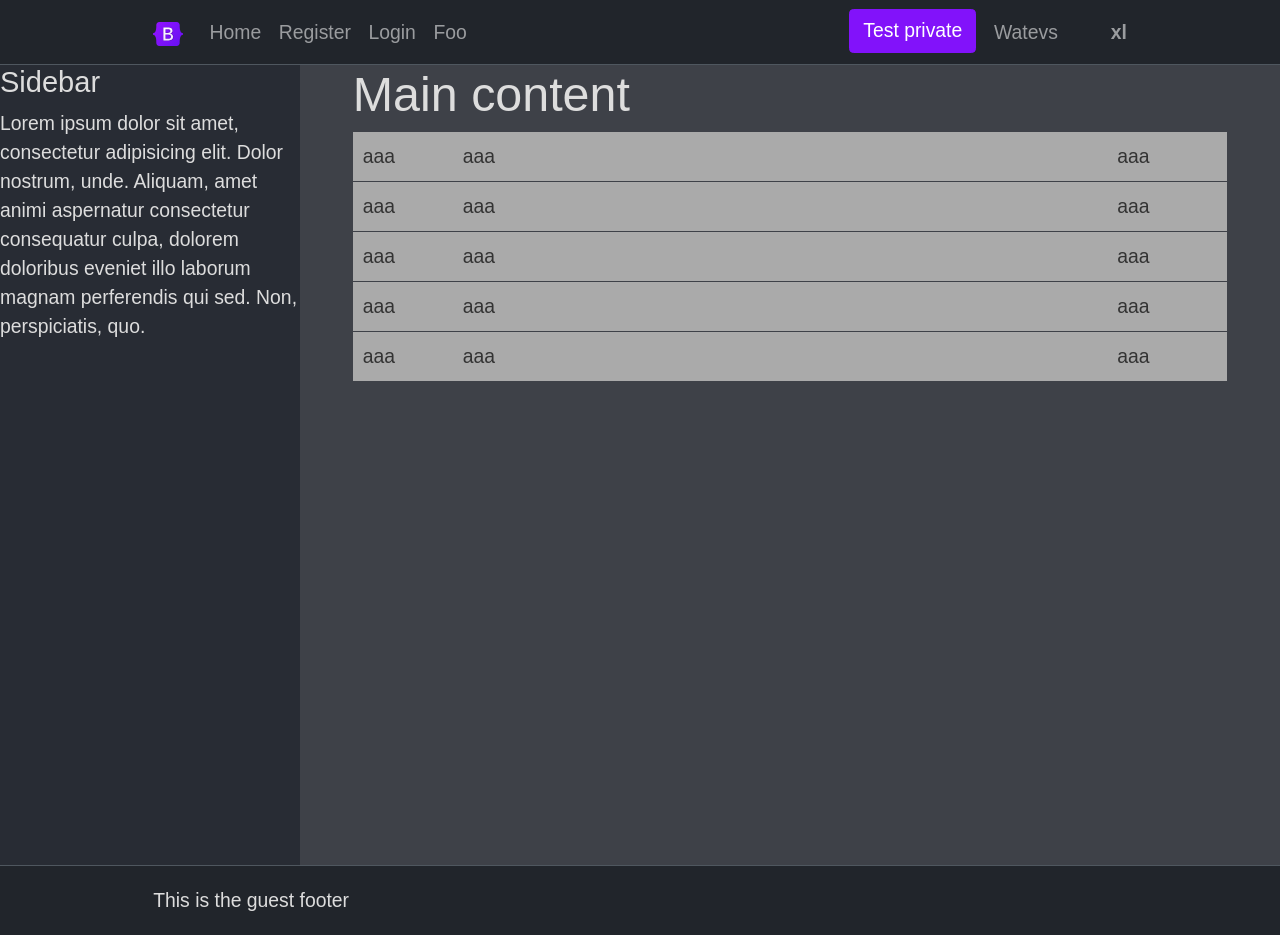
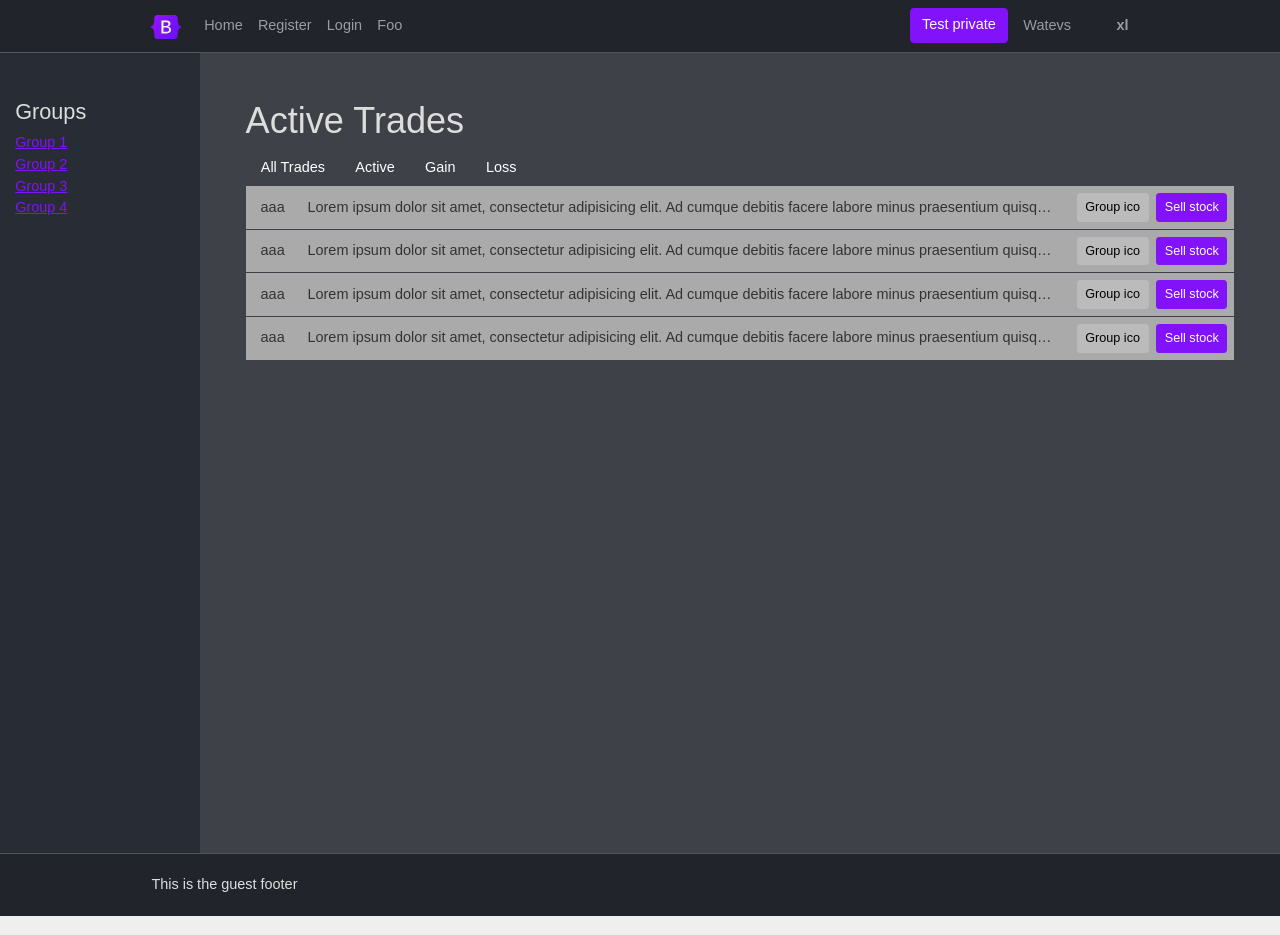
Before and after one commit to dropkickdev/stonksnote-react, a React (Create React App) app: page /trades in a window 1280 px wide. Built offline with nearby package versions, Linux system fonts and the light colour scheme; a web font is replaced by a local one.

Commit message:
Style upgrades

```diff
--- a/src/assets/scss/App.scss
+++ b/src/assets/scss/App.scss
@@ -19,6 +19,7 @@ Divider: cybermedium
 @import 'bootstrap_imports';
 @import 'init';
 
+
 html, body {background:$bg-gray;}
 
 #header {}
@@ -32,15 +33,17 @@ html, body {background:$bg-gray;}
 #content {
     &.left-sb {display:grid; height:100vh;
         @include media-breakpoint-up(md) {
-            grid-template-columns:250px 1fr;
+            grid-template-columns:160px 1fr;
         }
         @include media-breakpoint-up(lg) {
-            grid-template-columns:300px 1fr;
+            grid-template-columns:200px 1fr;
         }
         aside.sidebar {}
         main {background:tint-color($dark-theme-bg, 10%);
             .listing {
-                li {display:grid; grid-template-columns:100px 1fr 100px; background:#AAA; padding:10px; color:#333; margin-bottom:1px;}
+                li {display:grid; grid-template-columns:auto 1fr auto; background:#AAA; padding:7px 7px 7px 15px; color:#333; margin-bottom:1px; align-items:center;
+                    div:nth-child(2) {text-overflow:ellipsis; white-space:nowrap; overflow:hidden;}
+                }
             }
         }
     }
@@ -58,6 +61,9 @@ html, body {background:$bg-gray;}
 
 .dark-theme {background:$dark-theme-bg; color:$dark-theme-text;
     h1 {color:#EEE;}
+    ul.nav a.nav-link {color:$dark-theme-bg-links; border-radius:$border-radius $border-radius 0 0;
+        &:hover {background-color:tint-color($dark-theme-bg, 30%);}
+    }
 
     #header {
         nav {background:$dark-theme-dark; border-bottom:1px solid $dark-theme-light;
--- a/src/assets/scss/_vars.scss
+++ b/src/assets/scss/_vars.scss
@@ -4,14 +4,15 @@
 $primary:   #8212FA;
 $secondary: #BBB;
 
-$bg-gray:           #efefef;
-$dark-theme-bg:     #282C34;
-$dark-theme-light:  #4F575F;
-$dark-theme-dark:   #21252B;
-$dark-theme-text:   #DDD;
+$bg-gray:               #efefef;
+$dark-theme-bg:         #282C34;
+$dark-theme-bg-links:   #FFF;
+$dark-theme-light:      #4F575F;
+$dark-theme-dark:       #21252B;
+$dark-theme-text:       #DDD;
 
 /* Font */
-$font-size-base:    1.1rem;
+$font-size-base:    0.95rem;
 
 $font-family:       Arial, "Helvetica Neue", Helvetica, sans-serif;
 $font-color:        #333;
--- a/src/components/stocks/Trades.js
+++ b/src/components/stocks/Trades.js
@@ -1,3 +1,4 @@
+import { NavLinku, Link } from "react-router-dom"
 import Sidebar from "../../templates/partials/sidebars"
 import UserTemplate from "../../templates/layouts/UserTemplate"
 
@@ -5,43 +6,60 @@ import UserTemplate from "../../templates/layouts/UserTemplate"
 export const TradeList = () => {
     return (
         <UserTemplate>
-            {/*
-            <div className="x">
-                <div className="a">Lorem ipsum dolor sit amet, consectetur adipisicing elit. Alias aut enim est fuga inventore molestias, quasi voluptatem. Ab accusantium alias eveniet maxime neque optio praesentium provident sint? Commodi, repudiandae, saepe!</div>
-                <div className="a">Lorem ipsum dolor sit amet, consectetur adipisicing elit. Alias aut enim est fuga inventore molestias, quasi voluptatem. Ab accusantium alias eveniet maxime neque optio praesentium provident sint? Commodi, repudiandae, saepe!</div>
-                <div className="a">Lorem ipsum dolor sit amet, consectetur adipisicing elit. Alias aut enim est fuga inventore molestias, quasi voluptatem. Ab accusantium alias eveniet maxime neque optio praesentium provident sint? Commodi, repudiandae, saepe!</div>
-                <div className="a">Lorem ipsum dolor sit amet, consectetur adipisicing elit. Alias aut enim est fuga inventore molestias, quasi voluptatem. Ab accusantium alias eveniet maxime neque optio praesentium provident sint? Commodi, repudiandae, saepe!</div>
-            </div>
-            */}
+
             <Sidebar />
-            <main id={'main'} className={'px-5'}>
-                <h2>Main content</h2>
+
+            <main id={'main'} className={'px-3 px-md-5 pt-5'}>
+                <h2>Active Trades</h2>
+                <nav>
+                    <ul className="nav nav-pills bg-links">
+                        <li className="nav-item">
+                            <Link to={''} className="nav-link" aria-current="page">All Trades</Link>
+                        </li>
+                        <li className="nav-item">
+                            <Link to={''} className="nav-link" aria-current="page">Active</Link>
+                        </li>
+                        <li className="nav-item">
+                            <Link to={''} className="nav-link" aria-current="page">Gain</Link>
+                        </li>
+                        <li className="nav-item">
+                            <Link to={''} className="nav-link" aria-current="page">Loss</Link>
+                        </li>
+                    </ul>
+                </nav>
                 <div className="listing">
                     <ul class={'nolist'}>
                         <li>
                             <div>aaa</div>
-                            <div>aaa</div>
-                            <div>aaa</div>
+                            <div className={'px-4'}>Lorem ipsum dolor sit amet, consectetur adipisicing elit. Ad cumque debitis facere labore minus praesentium quisquam vitae voluptatem! Accusantium alias atque dolor harum ipsam neque possimus quisquam sapiente voluptas voluptatem.</div>
+                            <div className={'text-end'}>
+                                <button className="btn btn-secondary btn-sm me-2">Group ico</button>
+                                <button className="btn btn-primary btn-sm">Sell stock</button>
+                            </div>
                         </li>
                         <li>
                             <div>aaa</div>
-                            <div>aaa</div>
-                            <div>aaa</div>
+                            <div className={'px-4'}>Lorem ipsum dolor sit amet, consectetur adipisicing elit. Ad cumque debitis facere labore minus praesentium quisquam vitae voluptatem! Accusantium alias atque dolor harum ipsam neque possimus quisquam sapiente voluptas voluptatem.</div>
+                            <div className={'text-end'}>
+                                <button className="btn btn-secondary btn-sm me-2">Group ico</button>
+                                <button className="btn btn-primary btn-sm">Sell stock</button>
+                            </div>
                         </li>
                         <li>
                             <div>aaa</div>
-                            <div>aaa</div>
-                            <div>aaa</div>
+                            <div className={'px-4'}>Lorem ipsum dolor sit amet, consectetur adipisicing elit. Ad cumque debitis facere labore minus praesentium quisquam vitae voluptatem! Accusantium alias atque dolor harum ipsam neque possimus quisquam sapiente voluptas voluptatem.</div>
+                            <div className={'text-end'}>
+                                <button className="btn btn-secondary btn-sm me-2">Group ico</button>
+                                <button className="btn btn-primary btn-sm">Sell stock</button>
+                            </div>
                         </li>
                         <li>
                             <div>aaa</div>
-                            <div>aaa</div>
-                            <div>aaa</div>
-                        </li>
-                        <li>
-                            <div>aaa</div>
-                            <div>aaa</div>
-                            <div>aaa</div>
+                            <div className={'px-4'}>Lorem ipsum dolor sit amet, consectetur adipisicing elit. Ad cumque debitis facere labore minus praesentium quisquam vitae voluptatem! Accusantium alias atque dolor harum ipsam neque possimus quisquam sapiente voluptas voluptatem.</div>
+                            <div className={'text-end'}>
+                                <button className="btn btn-secondary btn-sm me-2">Group ico</button>
+                                <button className="btn btn-primary btn-sm">Sell stock</button>
+                            </div>
                         </li>
                     </ul>
                 </div>
--- a/src/templates/partials/sidebars.js
+++ b/src/templates/partials/sidebars.js
@@ -1,12 +1,28 @@
+import { Link } from "react-router-dom"
 
 
 const SidebarAdmin = () => {
     return (
         <>
-            <aside id={'sidebar'} className="sidebar d-none d-md-block">
-                <h4>Sidebar</h4>
-                <div className="item">
-                    <p>Lorem ipsum dolor sit amet, consectetur adipisicing elit. Dolor nostrum, unde. Aliquam, amet animi aspernatur consectetur consequatur culpa, dolorem doloribus eveniet illo laborum magnam perferendis qui sed. Non, perspiciatis, quo.</p>
+            <aside id={'sidebar'} className="sidebar d-none d-md-block px-3 pt-5">
+                <div className="widget">
+                    <h4>Groups</h4>
+                    <div>
+                        <ul className={'nav flex-column'}>
+                            <li className={'nav-item'}>
+                                <Link to={ '' }>Group 1</Link>
+                            </li>
+                            <li className={'nav-item'}>
+                                <Link to={ '' }>Group 2</Link>
+                            </li>
+                            <li className={'nav-item'}>
+                                <Link to={ '' }>Group 3</Link>
+                            </li>
+                            <li className={'nav-item'}>
+                                <Link to={ '' }>Group 4</Link>
+                            </li>
+                        </ul>
+                    </div>
                 </div>
             </aside>
         </>
```
Also changed, not shown: src/App.css.
